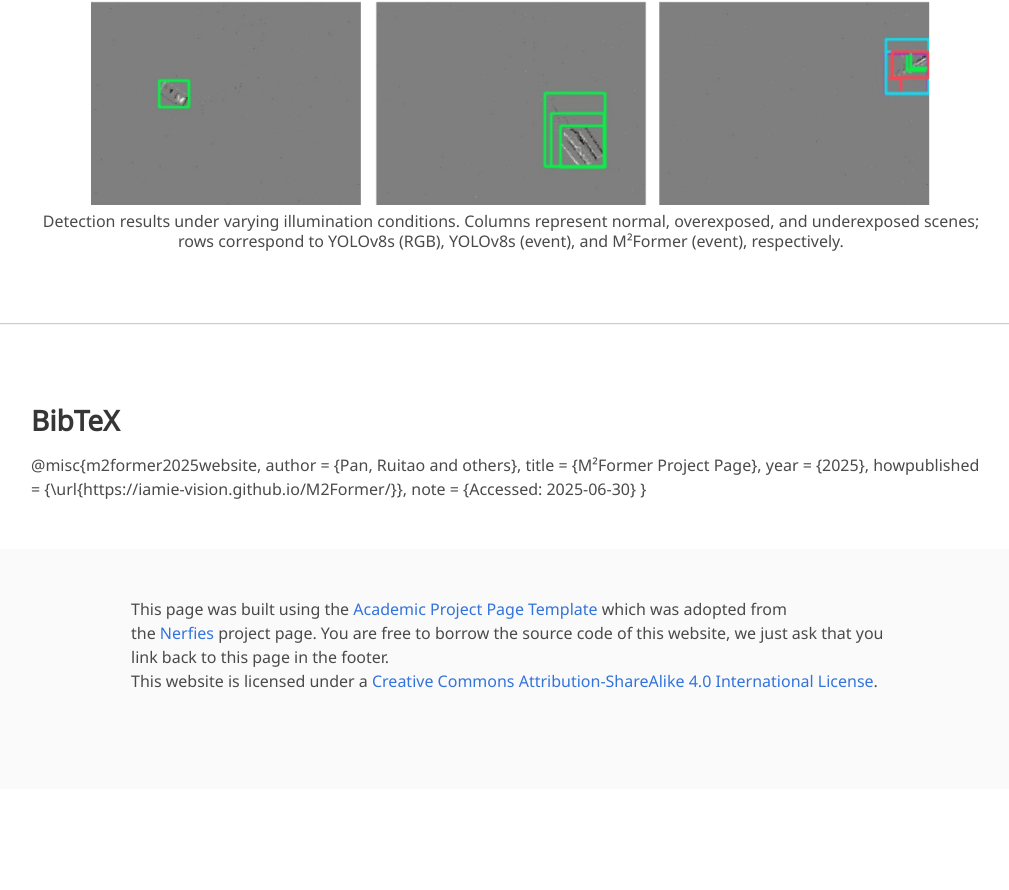
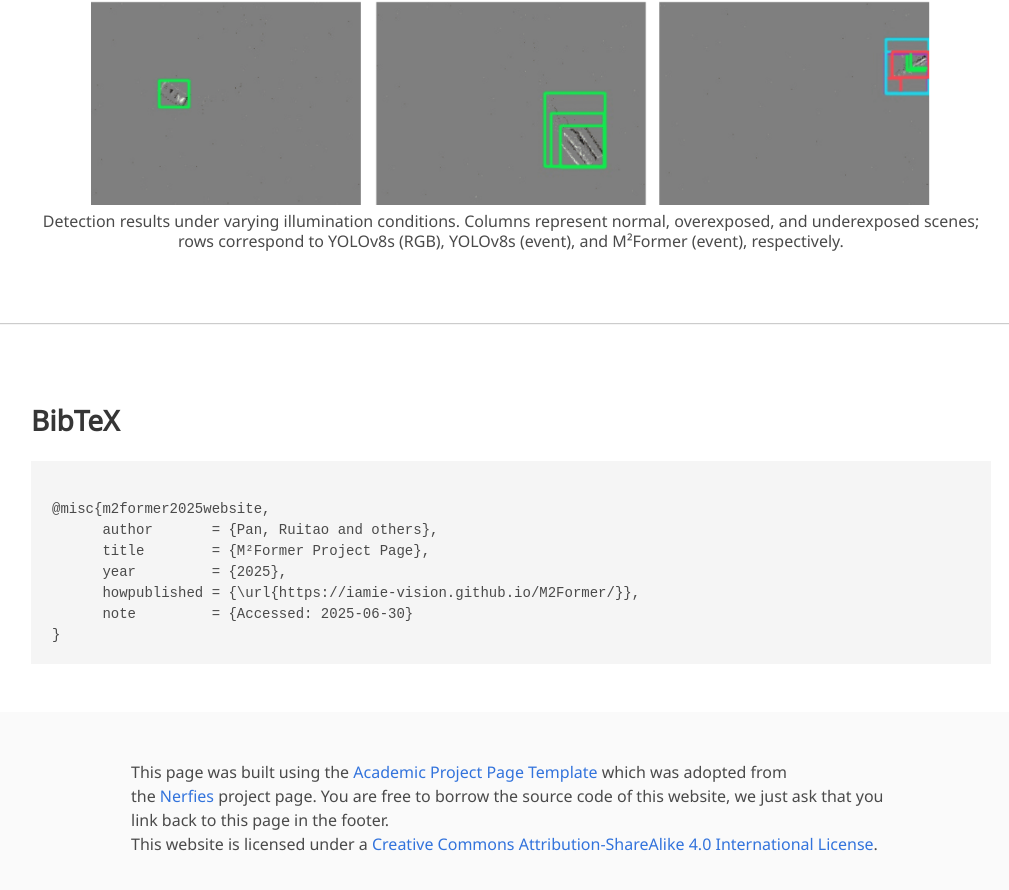
Before and after one commit to iamie-vision/M2Former, a plain HTML site: page index.html in a window 1280 px wide. Shown: the part 7651-8541 px from the top of the page, without its empty margins (129-1138 px from the left). Before the commit the page ends 8440 px from the top, so only its background shows below. Drawn offline with nearby package versions, Linux system fonts and the light colour scheme; some icons are missing; a web font is replaced by a local one.

Commit message:
Update index.html

```diff
--- a/index.html
+++ b/index.html
@@ -291,14 +291,14 @@
 <hr style="border: none; border-top: 1px solid #ccc; margin-top: 3rem; margin-bottom: 2rem;">
 <section class="section" id="BibTeX">
     <div class="container is-max-desktop content">
-      <h2 class="title">BibTeX</h2>
+      <h2 class="title">BibTeX</h2><pre><code>
 @misc{m2former2025website,
       author       = {Pan, Ruitao and others},
       title        = {M²Former Project Page},
       year         = {2025},
       howpublished = {\url{https://iamie-vision.github.io/M2Former/}},
       note         = {Accessed: 2025-06-30}
-}
+}</code></pre>
     </div>
 </section>
 <!--End BibTex citation -->
```
